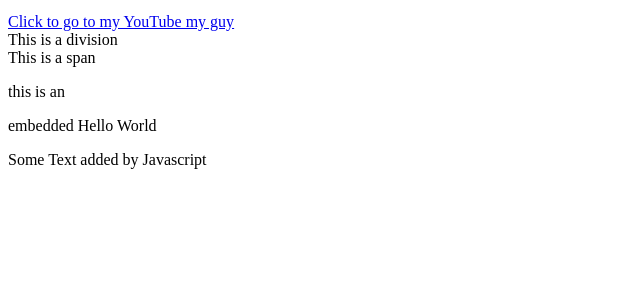
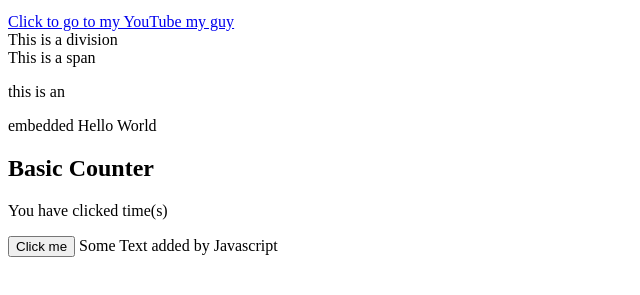
Before and after one commit to klake10/dom-1, a plain HTML site: page index.html in a window 1280 px wide. Shown: the part 101-396 px from the top of the page, without its empty margins (0-640 px from the left). Drawn offline with Linux system fonts and the light colour scheme.

Commit message:
Added a counter variable

```diff
--- a/index.html
+++ b/index.html
@@ -10,7 +10,10 @@
 <a href="https://www.youtube.com/"> Click to go to my YouTube my guy</a>
 <div> This is a division </div>
 <span> This is a span</span>
-<p> this is an <div id ="embedded_div">embedded</div></p>
+    <p> this is an <div id ="embedded_div">embedded</div></p>
+    <h2>Basic Counter</h2>
+    <p>You have clicked <span id = "counter" 0></span>time(s)</p>
+    <button id = "click_me_button">Click me</button>
 <body>
 <script src ="./index.js"></script>
 </html>
--- a/index.js
+++ b/index.js
@@ -7,3 +7,12 @@ const embeddedDiv = document.getElementById("embedded_div")
 console.log(embeddedDiv)
 
 embeddedDiv.append(" Hello World")
+
+let count = 0
+
+const button = document.getElementById("click_me_button")
+
+button.addEventListener("click", () => {
+    count ++
+    console.log(count)
+})
```
